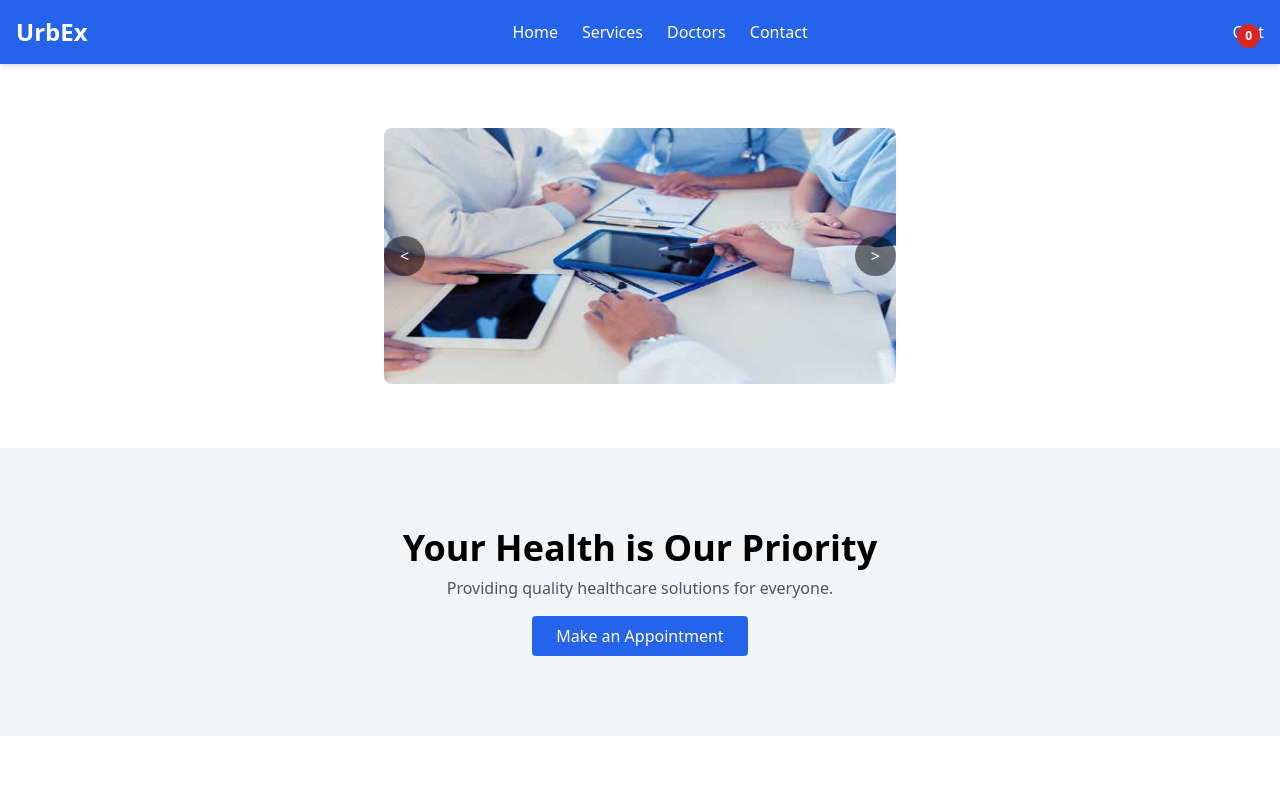
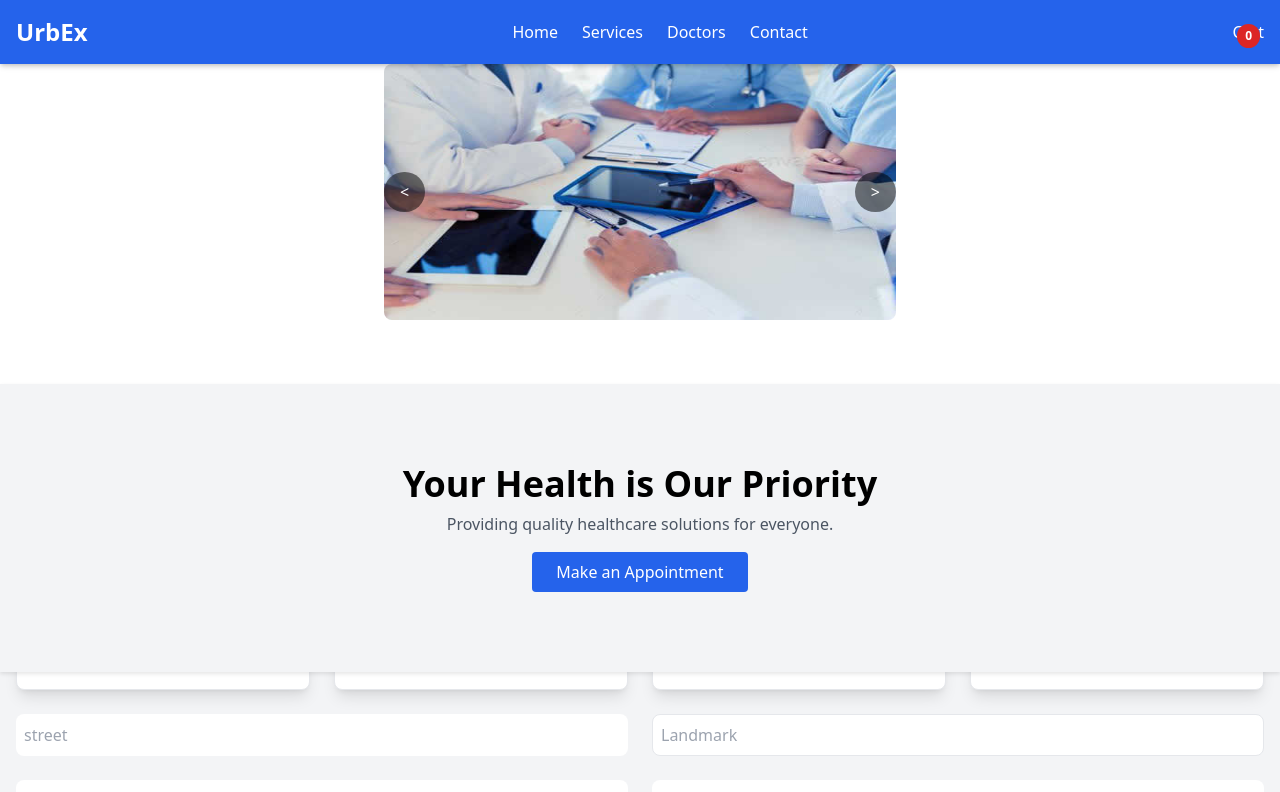
Before and after one commit to pritamkm1989/reactApp, a React (Create React App) app: page / in a window 1280 px wide. Shown: the top 792 px of the page. Built offline with nearby package versions, Linux system fonts and the light colour scheme.

Commit message:
addedn cart lsit  page

```diff
--- a/src/index.css
+++ b/src/index.css
@@ -3,3 +3,18 @@
 @tailwind base;
 @tailwind components;
 @tailwind utilities;
+
+
+header {
+    position: fixed;
+  left: 0;
+  width: 100%;
+  background-color: #fff; /* You can change this to your desired background color */
+  z-index: 1000; /* Ensure the header is above other content */
+  box-shadow: 0 2px 4px rgba(0, 0, 0, 0.1); /* Optional: Add a subtle shadow for better visibility */
+
+  }
+
+.counter{
+    margin-top: 10px;
+}
```
